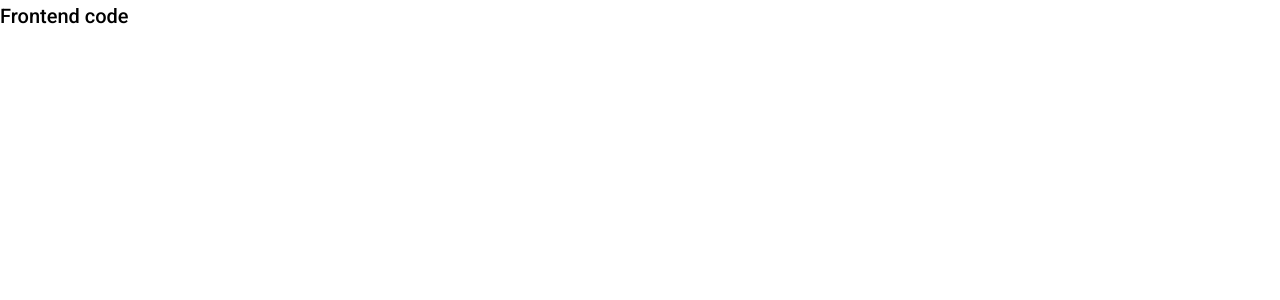
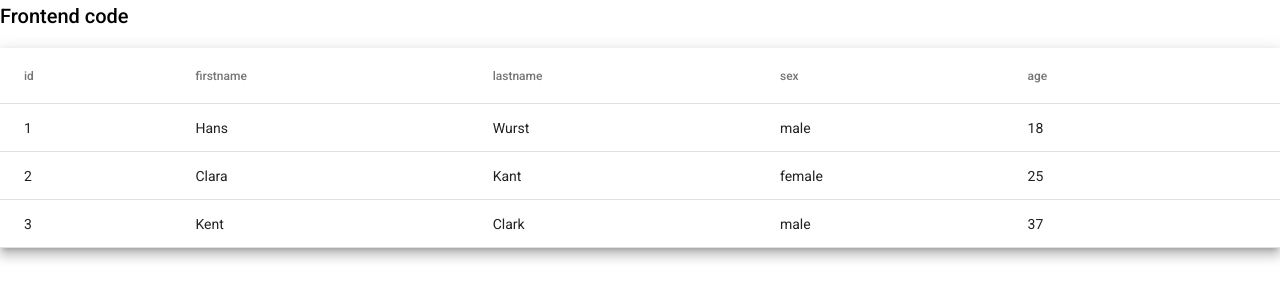
Before and after one commit to fkressmann/pgNav, an Angular app in the folder pgnav-ui/: page / in a window 1280 px wide. Shown: the top 300 px of the page. Built offline with nearby package versions, Linux system fonts and the light colour scheme.

Commit message:
simple angular material table to view table data

```diff
--- a/pgnav-ui/angular.json
+++ b/pgnav-ui/angular.json
@@ -8,7 +8,7 @@
       "schematics": {},
       "root": "",
       "sourceRoot": "src",
-      "prefix": "app",
+      "prefix": "pgnav-ui",
       "architect": {
         "build": {
           "builder": "@angular-devkit/build-angular:browser",
@@ -24,7 +24,7 @@
               "src/assets"
             ],
             "styles": [
-              "./node_modules/@angular/material/prebuilt-themes/purple-green.css",
+              "./node_modules/@angular/material/prebuilt-themes/deeppurple-amber.css",
               "src/styles.css"
             ],
             "scripts": []
--- /dev/null
+++ b/pgnav-ui/src/app/angular-material.module.ts
@@ -0,0 +1,11 @@
+import { MatTableModule } from '@angular/material/table';
+import { NgModule } from '@angular/core';
+
+const modules = [
+  MatTableModule
+];
+
+@NgModule({
+  exports: [...modules]
+})
+export class AngularMaterialModule {}
--- a/pgnav-ui/src/app/app.component.html
+++ b/pgnav-ui/src/app/app.component.html
@@ -1 +1,3 @@
 <h2>Frontend code</h2>
+
+<pgnav-ui-table-view-list></pgnav-ui-table-view-list>
--- a/pgnav-ui/src/app/app.component.ts
+++ b/pgnav-ui/src/app/app.component.ts
@@ -1,7 +1,7 @@
 import { Component } from '@angular/core';
 
 @Component({
-  selector: 'app-root',
+  selector: 'pgnav-ui-root',
   templateUrl: './app.component.html',
   styleUrls: ['./app.component.css']
 })
--- a/pgnav-ui/src/app/app.module.ts
+++ b/pgnav-ui/src/app/app.module.ts
@@ -1,16 +1,20 @@
+import { AngularMaterialModule } from './angular-material.module';
 import { BrowserModule } from '@angular/platform-browser';
 import { NgModule } from '@angular/core';
 
 import { AppComponent } from './app.component';
 import { BrowserAnimationsModule } from '@angular/platform-browser/animations';
+import { TableViewListComponent } from './table-view-list/table-view-list.component';
 
 @NgModule({
   declarations: [
-    AppComponent
+    AppComponent,
+    TableViewListComponent
   ],
   imports: [
     BrowserModule,
-    BrowserAnimationsModule
+    BrowserAnimationsModule,
+    AngularMaterialModule // collects all required angular material modules
   ],
   providers: [],
   bootstrap: [AppComponent]
--- /dev/null
+++ b/pgnav-ui/src/app/core/table.service.ts
@@ -0,0 +1,26 @@
+import { Person } from './person.model';
+import { Injectable } from '@angular/core';
+import { of, Observable } from 'rxjs';
+
+@Injectable({
+  providedIn: 'root'
+})
+export class TableService {
+
+  constructor() {}
+
+  mockPersonTable(): Observable<Person[]> {
+    const persons: Person[] = [
+      { id: 1, firstname: 'Hans', lastname: 'Wurst', sex: 'male', age: 18 },
+      { id: 2, firstname: 'Clara', lastname: 'Kant', sex: 'female', age: 25 },
+      { id: 3, firstname: 'Kent', lastname: 'Clark', sex: 'male', age: 37 },
+    ];
+
+    return of(persons);
+  }
+
+  personsColumns(): string[] {
+    return ['id', 'firstname', 'lastname', 'sex', 'age'];
+  }
+
+}
--- /dev/null
+++ b/pgnav-ui/src/app/table-view-list/table-view-list.component.css
@@ -0,0 +1,3 @@
+table {
+  width: 100%;
+}
--- /dev/null
+++ b/pgnav-ui/src/app/table-view-list/table-view-list.component.html
@@ -0,0 +1,9 @@
+<table mat-table [dataSource]="data" class="mat-elevation-z8">
+  <ng-container [matColumnDef]="column" *ngFor="let column of displayedColumns">
+    <th mat-header-cell *matHeaderCellDef>{{ column }}</th>
+    <td mat-cell *matCellDef="let element"> {{ element[column] }}</td>
+  </ng-container>
+
+  <tr mat-header-row *matHeaderRowDef="columnsToDisplay"></tr>
+  <tr mat-row *matRowDef="let row; columns: columnsToDisplay"></tr>
+</table>
--- /dev/null
+++ b/pgnav-ui/src/app/table-view-list/table-view-list.component.ts
@@ -0,0 +1,36 @@
+import { TableService } from './../core/table.service';
+import { Component, OnInit, OnDestroy } from '@angular/core';
+import { Person } from '../core/person.model';
+
+import { takeUntil } from 'rxjs/operators';
+import { Subject } from 'rxjs';
+
+@Component({
+  selector: 'pgnav-ui-table-view-list',
+  templateUrl: './table-view-list.component.html',
+  styleUrls: ['./table-view-list.component.css']
+})
+export class TableViewListComponent implements OnInit, OnDestroy {
+
+  constructor(private tableService: TableService) { }
+
+  destroy$: Subject<boolean> = new Subject();
+
+  data: Person[];
+  columnsToDisplay: string[];
+  displayedColumns: string[];
+
+  ngOnInit(): void {
+    this.columnsToDisplay = this.tableService.personsColumns();
+    this.displayedColumns = this.columnsToDisplay.slice(); // create a copy
+    this.tableService.mockPersonTable().pipe(
+      takeUntil(this.destroy$),
+    ).subscribe( (persons: Person[]) => this.data = persons);
+  }
+
+  ngOnDestroy() {
+    this.destroy$.next(true);
+    this.destroy$.unsubscribe();
+  }
+
+}
--- a/pgnav-ui/src/index.html
+++ b/pgnav-ui/src/index.html
@@ -10,6 +10,6 @@
   <link href="https://fonts.googleapis.com/icon?family=Material+Icons" rel="stylesheet">
 </head>
 <body class="mat-typography">
-  <app-root></app-root>
+  <pgnav-ui-root></pgnav-ui-root>
 </body>
 </html>
--- a/pgnav-ui/tslint.json
+++ b/pgnav-ui/tslint.json
@@ -12,13 +12,13 @@
     "directive-selector": [
       true,
       "attribute",
-      "app",
+      "pgnav-ui",
       "camelCase"
     ],
     "component-selector": [
       true,
       "element",
-      "app",
+      "pgnav-ui",
       "kebab-case"
     ],
     "import-blacklist": [
```
Also changed, not shown: pgnav-ui/src/app/core/person.model.ts (added, +7 -0 lines), 1 other file (tests, documents, lock files or other folders).
